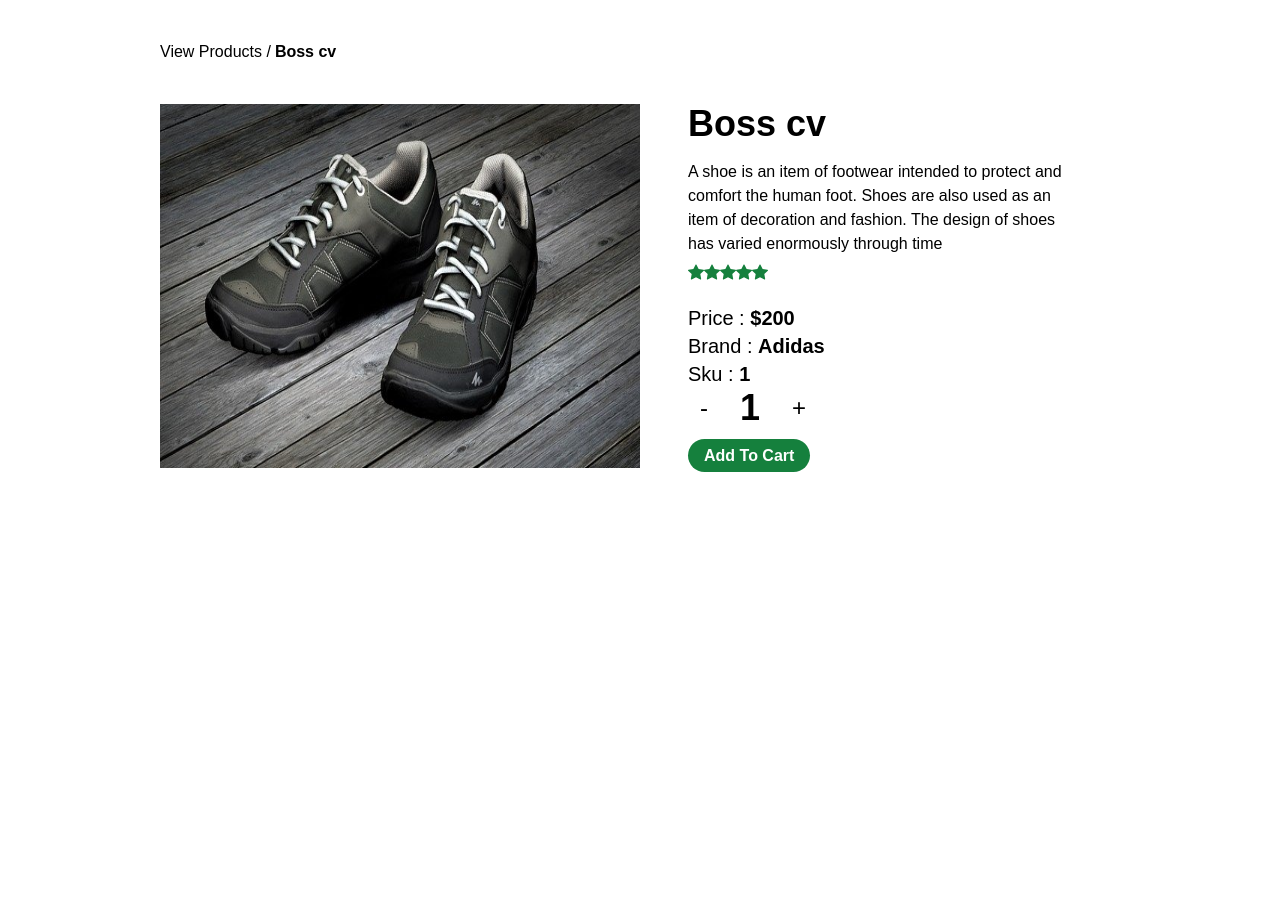
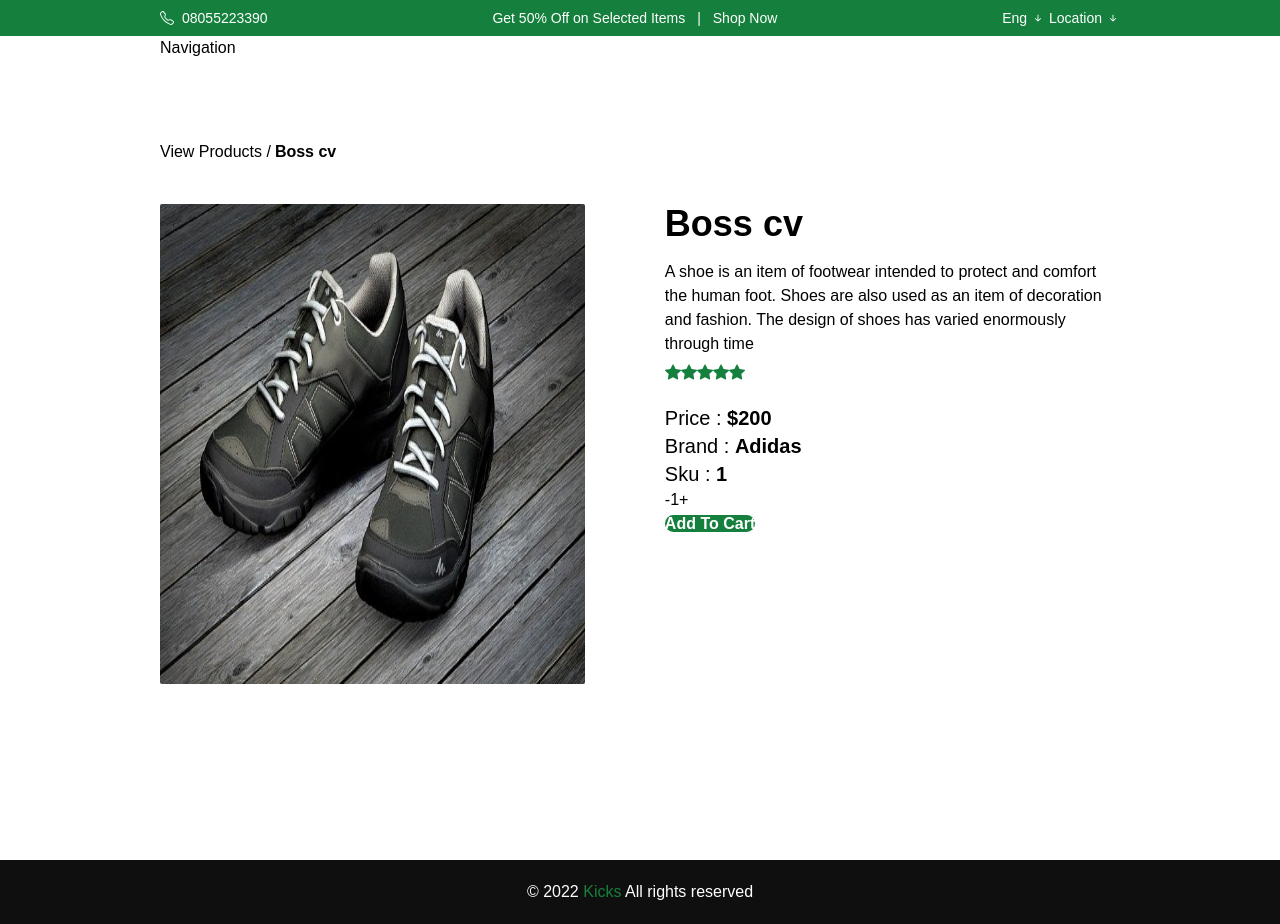
Before and after one commit to Osezei/productsDisplayPracice, a React (Create React App) app: page /products/1 in a window 1280 px wide. Before the commit the page ends 832 px from the top, so only its background shows below. Built offline with nearby package versions, Linux system fonts and the light colour scheme.

Commit message:
single page

```diff
--- a/package.json
+++ b/package.json
@@ -10,6 +10,7 @@
     "react": "^18.2.0",
     "react-dom": "^18.2.0",
     "react-icons": "^4.7.1",
+    "react-paystack": "^4.0.2",
     "react-router-dom": "^6.8.1",
     "react-scripts": "5.0.1",
     "styled-components": "^5.3.6",
--- a/src/App.js
+++ b/src/App.js
@@ -3,21 +3,26 @@ import { BrowserRouter, Routes, Route } from "react-router-dom";
 import Home from "./pages/Home";
 import About from "./pages/About";
 import Contact from "./pages/Contact";
-import ProductsPage from "./pages/ProductsPage";
+//import ProductsPage from "./pages/ProductsPage";
 import SingleProductPage from "./pages/SingleProductPage";
 import Error from "./pages/Error";
 import Cart from "./pages/Cart";
 import Checkout from "./pages/Checkout";
 import PrivateRoute from "./pages/PrivateRoute";
+import Navigation from "./components/Navigation";
+import Header from "./components/Header";
+import Footer from "./components/Footer";
 
 function App() {
   return (
     <BrowserRouter>
+      <Header />
+      <Navigation />
       <Routes>
         <Route exact path="/" element={<Home />} />
         <Route exact path="/about" element={<About />} />
         <Route exact path="/contact" element={<Contact />} />
-        <Route exact path="/products" element={<ProductsPage />} />
+        {/* <Route exact path="/products" element={<ProductsPage />} /> */}
         <Route exact path="/cart" element={<Cart />} />
 
         <Route exact path="/products/:id" element={<SingleProductPage />} />
@@ -34,6 +39,7 @@ function App() {
 
         <Route exact path="*" element={<Error />} />
       </Routes>
+      <Footer />
     </BrowserRouter>
   );
 }
--- a/src/components/Footer.js
+++ b/src/components/Footer.js
@@ -3,8 +3,8 @@ import styled from "styled-components";
 
 const Footer = () => {
   return (
-    <Section className="bg-[#0f0f0f] ">
-      <div className="text-center py-5 text-white page-length">
+    <Section className="bg-[#0f0f0f]">
+      <div className="text-center py-5 text-white">
         <p>
           © 2022 <span className="text-green-700">Kicks</span> All rights
           reserved
@@ -17,5 +17,7 @@ const Footer = () => {
 export default Footer;
 const Section = styled.div`
   .page-length {
+    position: relative;
+    bottom: 0;
   }
 `;
--- a/src/components/Hero.js
+++ b/src/components/Hero.js
@@ -15,10 +15,10 @@ const Hero = () => {
             selected kicks
           </p>
           <Link
-            to="/products"
+            to="/contact"
             className="text-sm lg:text-lg font-medium capitalize bg-green-700 px-6 py-4 rounded-full hover:text-green-700 hover:bg-white"
           >
-            buy now
+            get in touch
           </Link>
         </div>
       </div>
--- a/src/components/ProductList.js
+++ b/src/components/ProductList.js
@@ -34,7 +34,7 @@ const ProductList = function () {
   }
   return (
     <Main className="container py-10 page">
-      <div className="hidden md:flex items-center capitalize">
+      <div className="hidden">
         <div className="text-base font-medium pr-1">
           <h3>Category:</h3>
         </div>
@@ -58,7 +58,7 @@ const ProductList = function () {
           })}
         </ul>
       </div>
-      <div className="hidden md:flex capitalize  text-lg items-center pb-4 pt-2">
+      <div className="hidden">
         <h3 className="pr-1 font-medium">Brand:</h3>
         <ul className="flex font-medium cursor-pointer">
           {["all", ...new Set(company)].map((item, index) => {
--- a/src/pages/Cart.js
+++ b/src/pages/Cart.js
@@ -45,7 +45,9 @@ const Cart = () => {
               <tbody key={id}>
                 <tr>
                   <td>
-                    <button onClick={() => removeItem(id)}>click</button>
+                    <button type="button" onClick={() => removeItem(id)}>
+                      click to remove
+                    </button>
                     <img src={image} alt={name} />
                     {name}
                   </td>
--- a/src/pages/Checkout.js
+++ b/src/pages/Checkout.js
@@ -1,4 +1,5 @@
 import React, { useState } from "react";
+import { PaystackButton } from "react-paystack";
 import { useGlobalContext } from "../context/context";
 
 const publicKey = "pk_test_48943d1c6b316f95f54ff9bc7d5f15cdade0bef0";
@@ -53,6 +54,7 @@ const Checkout = () => {
           placeholder="Enter your phone"
         />
       </div>
+      <PaystackButton {...componentProps} />
     </section>
   );
 };
--- a/src/pages/Home.js
+++ b/src/pages/Home.js
@@ -1,23 +1,17 @@
 import React from "react";
-import Navigation from "../components/Navigation";
-import SideBar from "../components/SideBar";
-import Services from "../components/Services";
-import Footer from "../components/Footer";
+//import Navigation from "../components/Navigation";
+//import SideBar from "../components/SideBar";
+//import Footer from "../components/Footer";
 import Hero from "../components/Hero";
-import Header from "../components/Header";
-import Product from "../components/Product";
+//import Header from "../components/Header";
 import ProductList from "../components/ProductList";
 
 const Home = () => {
   return (
-    <div>
-      <Header />
-      <Navigation />
-      <SideBar />
+    <section>
       <Hero />
       <ProductList />
-      <Footer />
-    </div>
+    </section>
   );
 };
 
--- a/src/pages/SingleProductPage.js
+++ b/src/pages/SingleProductPage.js
@@ -7,11 +7,6 @@ import { BsStarFill } from "react-icons/bs";
 import { BsStarHalf } from "react-icons/bs";
 import { BsStar } from "react-icons/bs";
 import styled from "styled-components";
-
-import Header from "../components/Header";
-import Navigation from "../components/Navigation";
-import SideBar from "../components/SideBar";
-import Footer from "../components/Footer";
 
 const SingleProductPage = function () {
   const { id } = useParams();
@@ -37,23 +32,27 @@ const SingleProductPage = function () {
     );
   });
   return (
-    <Main className="">
-      <section className="container">
+    <Main className="py-10">
+      <section className="container page">
         <div className="flex py-10">
           <p className="flex text-base">
-            <Link to="/products" className="flex items-center font-medium pr-1">
+            <Link to="/" className="flex items-center font-medium pr-1">
               View Products /
             </Link>{" "}
             <span className="font-semibold"> {single.name}</span>
           </p>
         </div>
-        {/* <h3>{single.name}</h3> */}
+
         {/* picture and info section */}
-        <div className="grid grid-rows-2 lg:grid-cols-2">
-          <div>
-            <img src={single.image} alt={single.name} className="image" />
+        <div className="grid grid-cols-1 lg:flex pb-7 lg:pb-0 gap-x-20">
+          <div className="">
+            <img
+              src={single.image}
+              alt={single.name}
+              className="w-[80rem] h-[30rem] mb-5 rounded-sm"
+            />
           </div>
-          <div className="px-1 lg:px-12">
+          <div className="h-1/2">
             <h3 className="font-semibold text-4xl pb-4">{single.name}</h3>
             <p>{single.description}</p>
             <h1 className="flex pt-2 pb-2 text-green-700">{tempRating}</h1>
@@ -74,21 +73,19 @@ const SingleProductPage = function () {
               </span>
             </div>
 
-            <div className="flex items-center  pb-4">
+            <div className="">
               <button
                 type="button"
                 onClick={() => decreaseAmount(tempStock, single.stock)}
-                className="text-2xl pr-3 pl-3"
+                className=""
               >
                 -
               </button>
-              <span className="font-semibold text-4xl pr-5 pl-5">
-                {tempStock}
-              </span>
+              <span className="">{tempStock}</span>
               <button
                 type="button"
                 onClick={() => increaseAmount(tempStock, single.stock)}
-                className="text-2xl pr-3 pl-3"
+                className=""
               >
                 +
               </button>
@@ -97,7 +94,7 @@ const SingleProductPage = function () {
             <Link
               to="/cart"
               onClick={() => addToCart(single.id, tempStock, single)}
-              className="capitalize bg-green-700 pt-2 pb-2 pr-4 pl-4 rounded-full  items-center font-semibold text-white"
+              className="capitalize bg-green-700 rounded-full  items-center font-semibold text-white"
             >
               add to cart
             </Link>
@@ -111,7 +108,6 @@ const SingleProductPage = function () {
 export default SingleProductPage;
 const Main = styled.div`
   .image {
-    min-width: 100%;
-    min-height: 100%;
+    width: 100%;
   }
 `;
```
Also changed, not shown: 1 other file (tests, documents, lock files or other folders).
